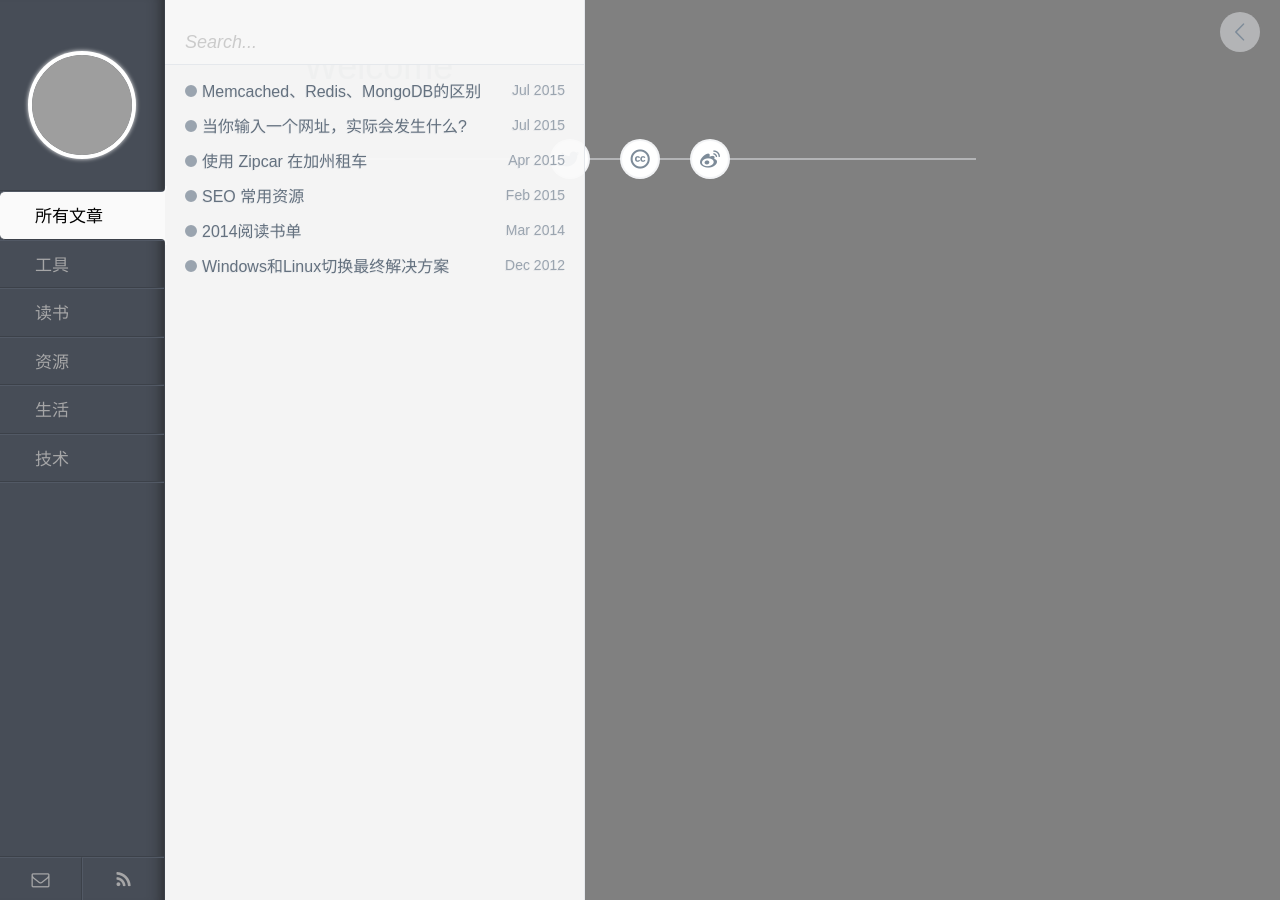
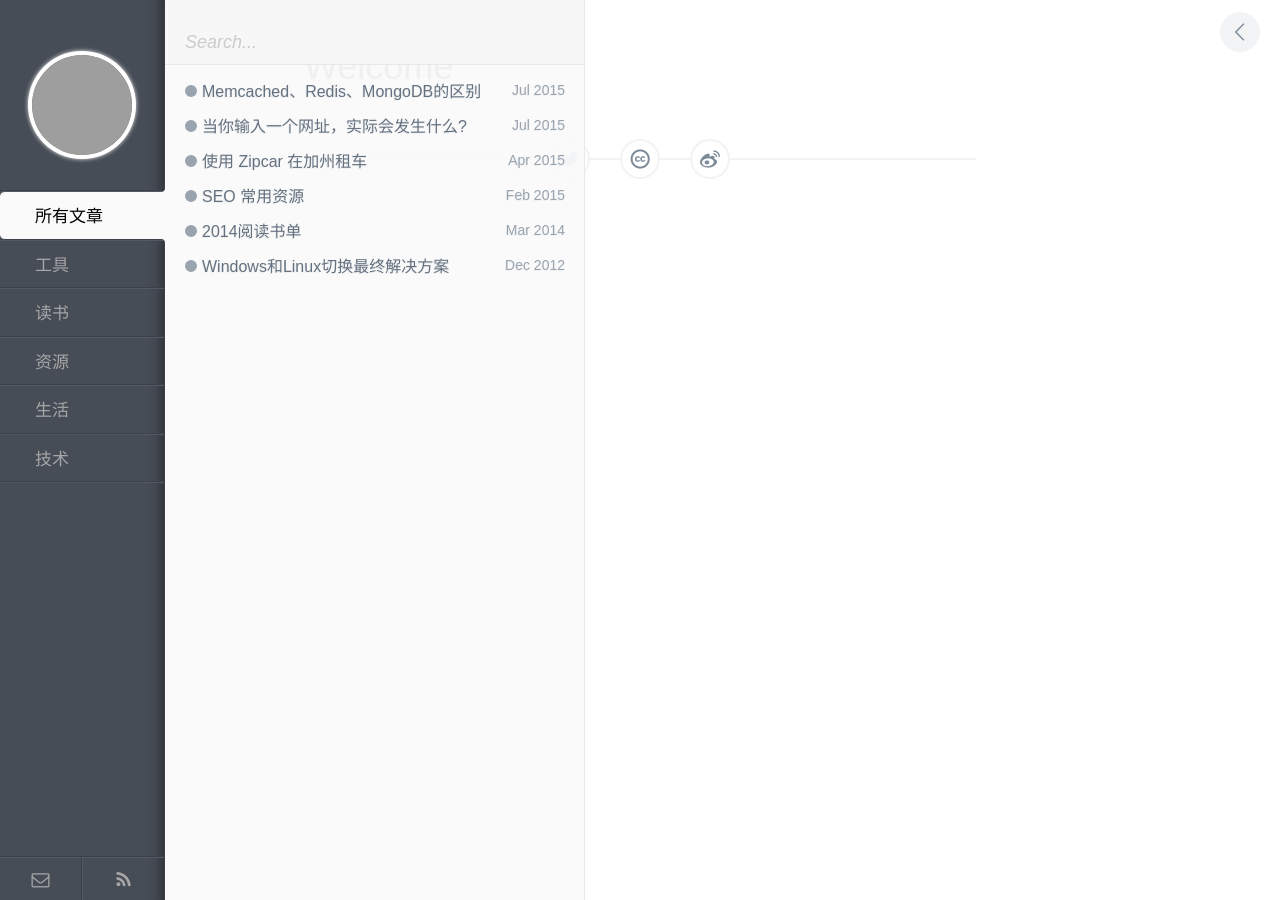
Before and after one commit to duduool/duduool.github.io, a Jekyll site: the page built from index.md, in a window 1280 px wide. Built offline with Jekyll 4.4.1, drawn with Linux system fonts in a browser that asks for light colours; grey boxes are pictures that could not be loaded.

Commit message:
Signed-off-by: qiaox <qiaox@QIAOX-PC.500wan.com>

```diff
--- a/assets/css/style.css
+++ b/assets/css/style.css
@@ -353,7 +353,7 @@ a {
   color: #2c353d;
   font-size: 18px;
   line-height: 1.5;
-  background: gray;
+  background: white;
   overflow-x: hidden;
   overflow-y: auto;
   -webkit-overflow-scrolling: touch; }
```
